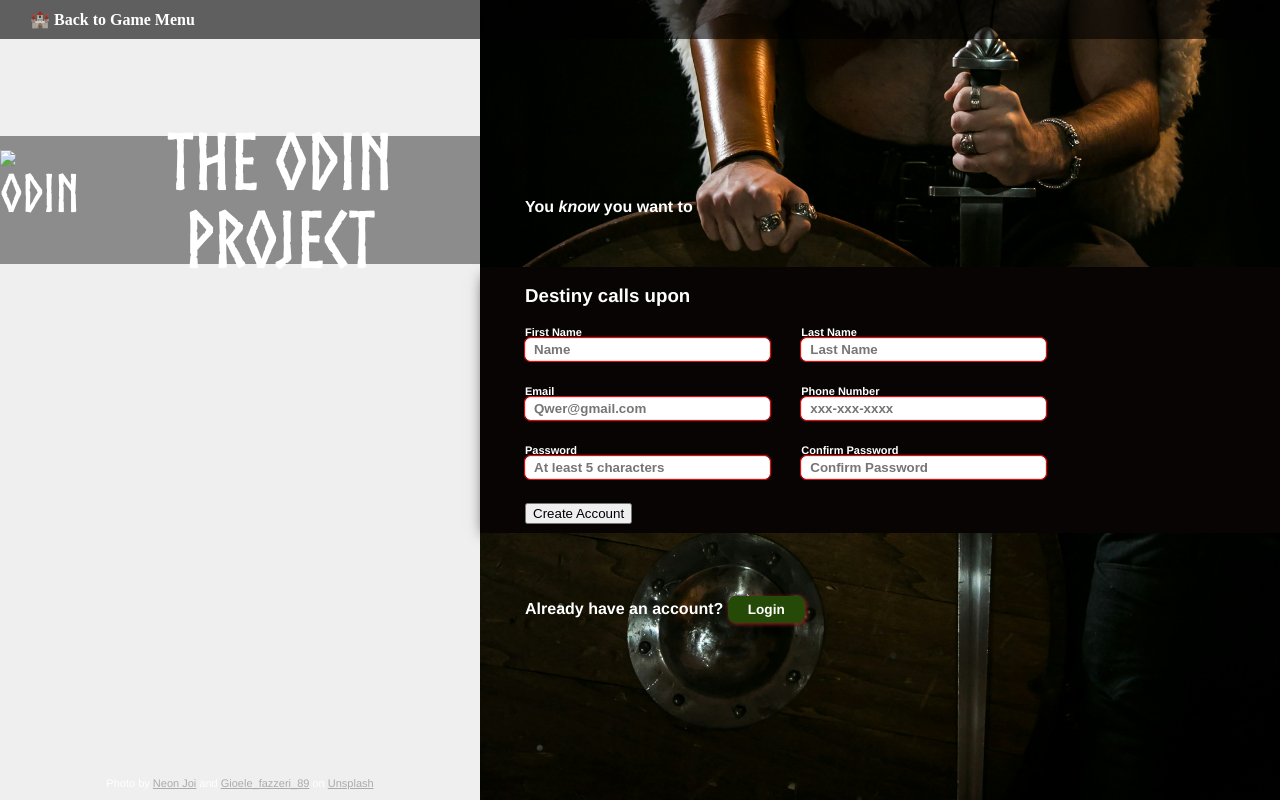
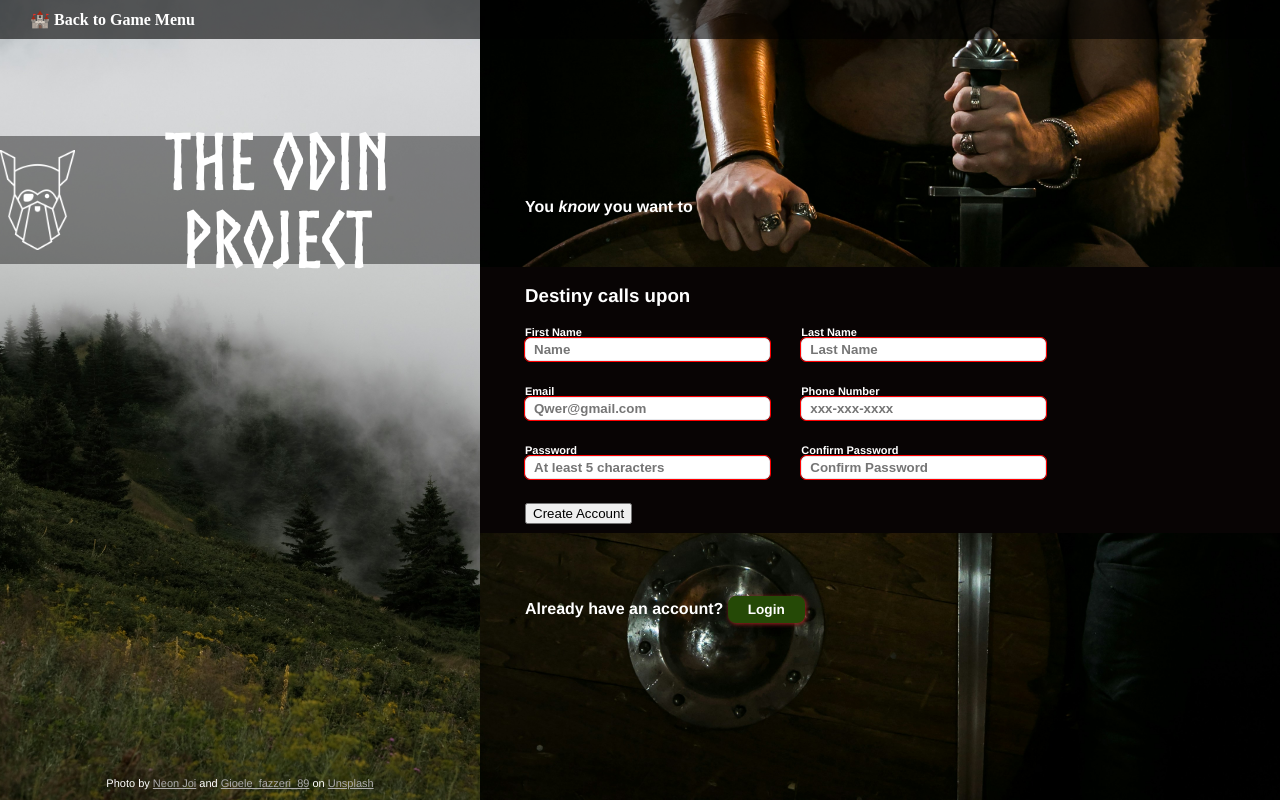
Before and after one commit to Rmclaughlin2022/Project4, a plain HTML site: page SignIn.html in a window 1280 px wide. Drawn offline with Linux system fonts and the light colour scheme; the site is published under a folder, as on GitHub Pages, so addresses that start at the root find nothing; files whose address does not match are found by name.

Commit message:
Update SignIn.html

```diff
--- a/SignIn.html
+++ b/SignIn.html
@@ -55,7 +55,7 @@
     flex-direction: column;
     justify-content: center;
 
-    background-image: url(/images/hill-forest-bg.jpg);
+    background-image: url(images/hill-forest-bg.jpg);
     background-position: center;
     background-repeat: no-repeat;
     background-size: cover;
@@ -290,7 +290,7 @@
       <section class="section_1">
         <div class="odin-logo">
           <img
-            src="/images/odin-lined.png"
+            src="images/odin-lined.png"
             alt="odin"
             width="80px"
             height="100px"
```
